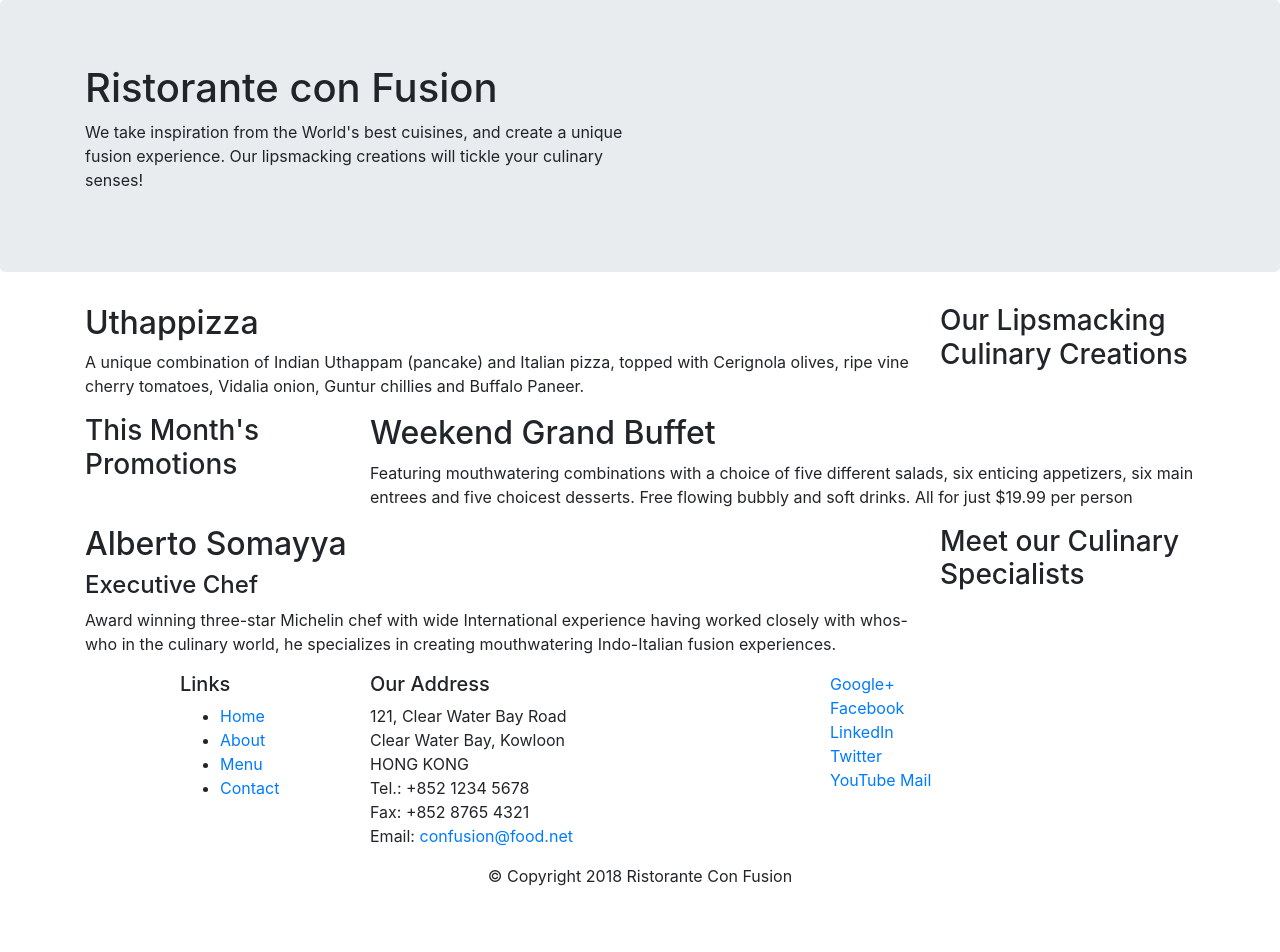
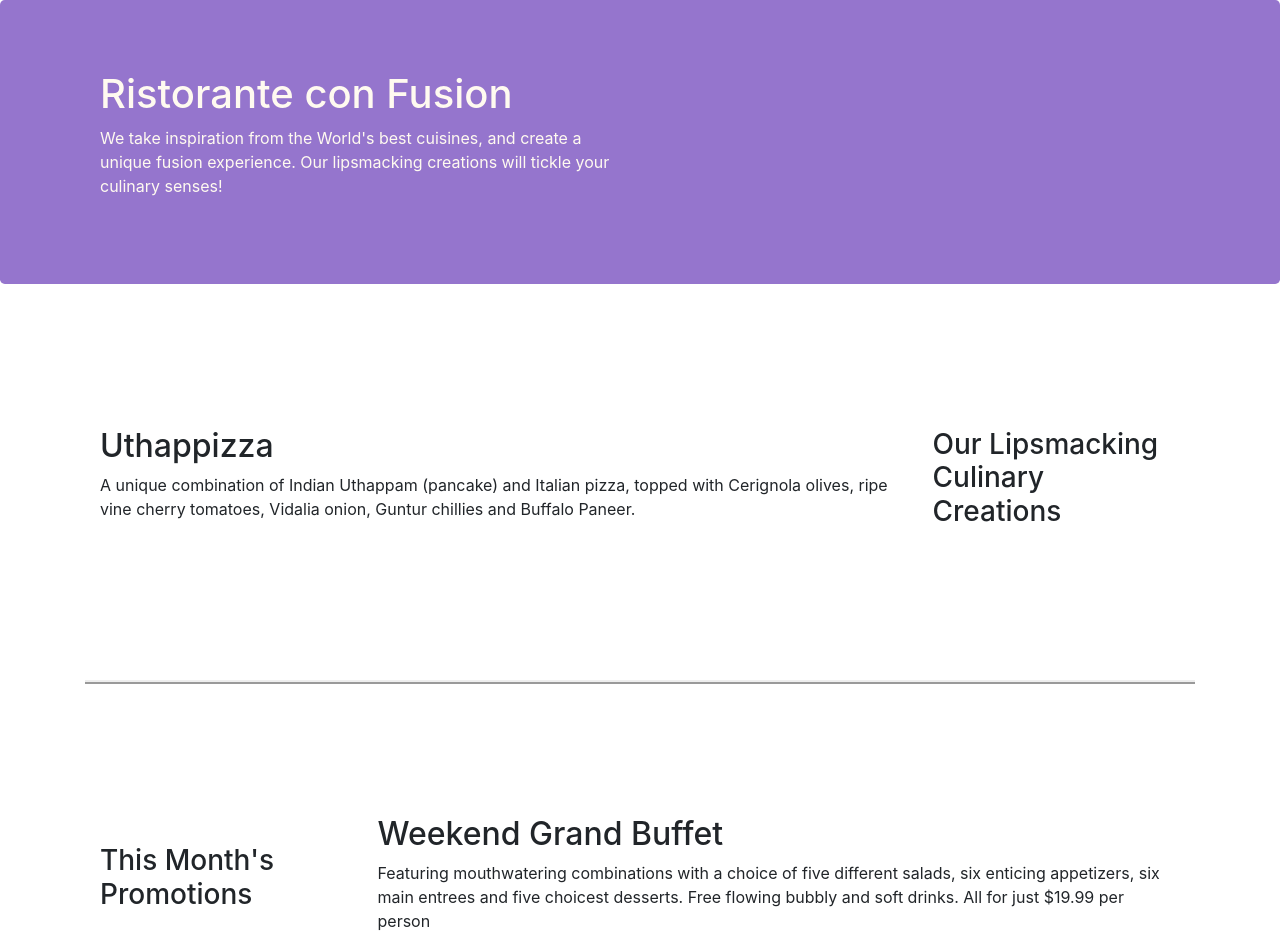
Before and after one commit to Anupama18Jimmy/Bootstrap, a website: page index.html in a window 1280 px wide. Shown: the top 952 px of the page. Before the commit the page ends 904 px from the top, so only its background shows below. Drawn offline with nearby package versions, Linux system fonts and the light colour scheme.

Commit message:
Bootstrap Grid Part 2

```diff
--- /dev/null
+++ b/css/styles.css
@@ -0,0 +1,30 @@
+.row-header{
+    margin:0px auto;
+    padding:0px;
+}
+
+.row-content {
+    margin:0px auto;
+    padding: 50px 0px 50px 0px;
+    border-bottom: 4px ridge;
+    min-height:400px;
+}
+
+.footer{
+    background-color: #D1C4E9;
+    margin:0px auto;
+    padding: 20px 0px 20px 0px;
+}
+
+.jumbotron {
+    padding:70px 30px 70px 30px;
+    margin:0px auto;
+    background: #9575CD ;
+    color:floralwhite;
+}
+
+address{
+    font-size:80%;
+    margin:0px;
+    color:#0f0f0f;
+}
--- a/index.html
+++ b/index.html
@@ -9,6 +9,7 @@
 
     <!-- Bootstrap CSS -->
     <link rel="stylesheet" href="node_modules/bootstrap/dist/css/bootstrap.min.css">
+    <link href="css/styles.css" rel="stylesheet">
     <title>Ristorante Con Fusion</title>
 </head>
 
@@ -16,7 +17,7 @@
 
     <header class="jumbotron">
         <div class="container">
-            <div class="row">
+            <div class="row row-header">
                 <div class="col-12 col-sm-6">
                     <h1>Ristorante con Fusion</h1>
                     <p>We take inspiration from the World's best cuisines, and create a unique fusion experience. Our lipsmacking creations will tickle your culinary senses!</p>
@@ -28,7 +29,7 @@
     </header>
 
     <div class="container">
-        <div class="row">
+        <div class="row row-content align-items-center">
             <div class="col-12 col-sm-4 order-sm-last col-md-3">
                 <h3>Our Lipsmacking Culinary Creations</h3>
             </div>
@@ -39,7 +40,7 @@
         </div>
 
 
-        <div class="row">
+        <div class="row row-content align-items-center">
             <div class="col-12 col-sm-4 col-md-3">
                 <h3>This Month's Promotions</h3>
             </div>
@@ -49,7 +50,7 @@
             </div>
         </div>
 
-        <div class="row">
+        <div class="row row-content align-items-center">
             <div class="col-12 col-sm-4 order-sm-last col-md-3">
                 <h3>Meet our Culinary Specialists</h3>
             </div>
@@ -61,12 +62,12 @@
         </div>
     </div>
 
-    <footer>
+    <footer class="footer">
         <div class="container">
             <div class="row">
                 <div class="col-4 col-sm-2 offset-1">
                     <h5>Links</h5>
-                    <ul>
+                    <ul class="list-unstyled">
                         <li><a href="#">Home</a></li>
                         <li><a href="#">About</a></li>
                         <li><a href="#">Menu</a></li>
@@ -84,8 +85,8 @@
 		              Email: <a href="mailto:confusion@food.net">confusion@food.net</a>
 		           </address>
                 </div>
-                <div class="row">
-                    <div class="col-sm-4">
+                <div class="col-sm-4 align-self-center">
+                    <div class="text-center">
                         <a href="http://google.com/+">Google+</a>
                         <a href="http://www.facebook.com/profile.php?id=">Facebook</a>
                         <a href="http://www.linkedin.com/in/">LinkedIn</a>
```
